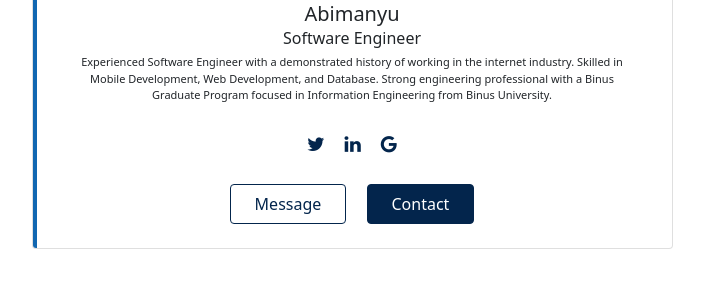
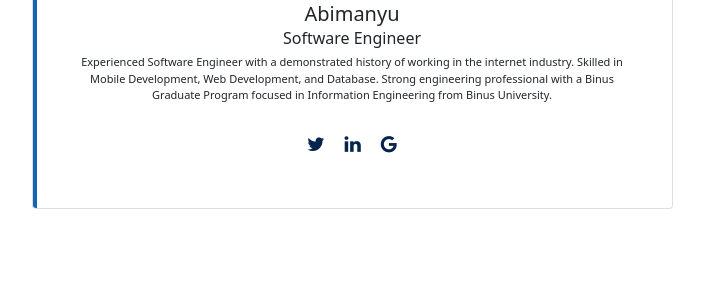
Before and after one commit to dhapoer1994/portfolio, a plain HTML site: page index.html in a window 1280 px wide. Shown: the part 170-458 px from the top of the page, without its empty margins (288-992 px from the left). Drawn offline with nearby package versions, Linux system fonts and the light colour scheme.

Commit message:
delete button

```diff
--- a/index.html
+++ b/index.html
@@ -40,12 +40,6 @@
                                 <li><a><i class="fa fa-linkedin"></i></li>
                                 <li><i class="fa fa-google"></i></li>
                             </ul>
-
-                            <div class="buttons">
-                                <button class="btn btn-outline-primary px-4">Message</button>
-                                <button class="btn btn-primary px-4 ms-3">Contact</button>
-                            </div>
-
                         </div>
 
                     </div>
```
